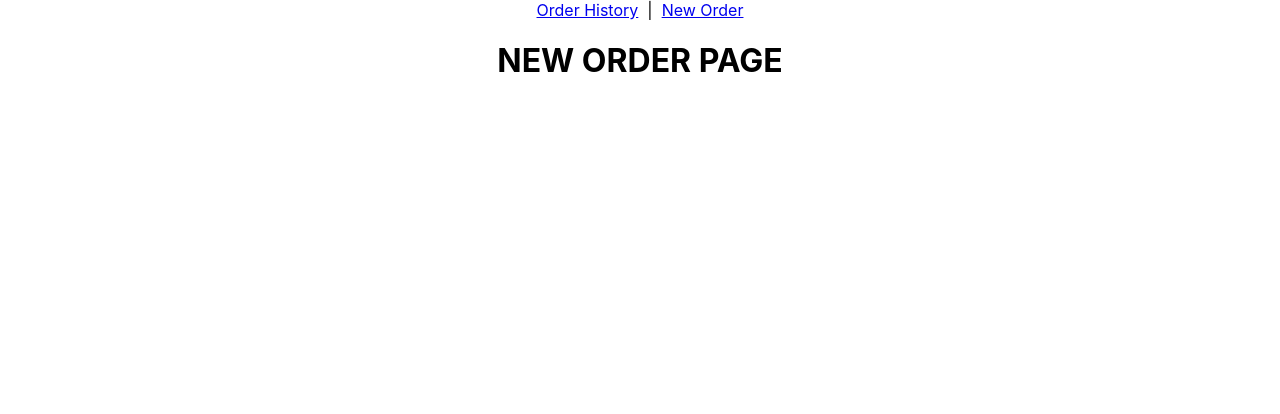
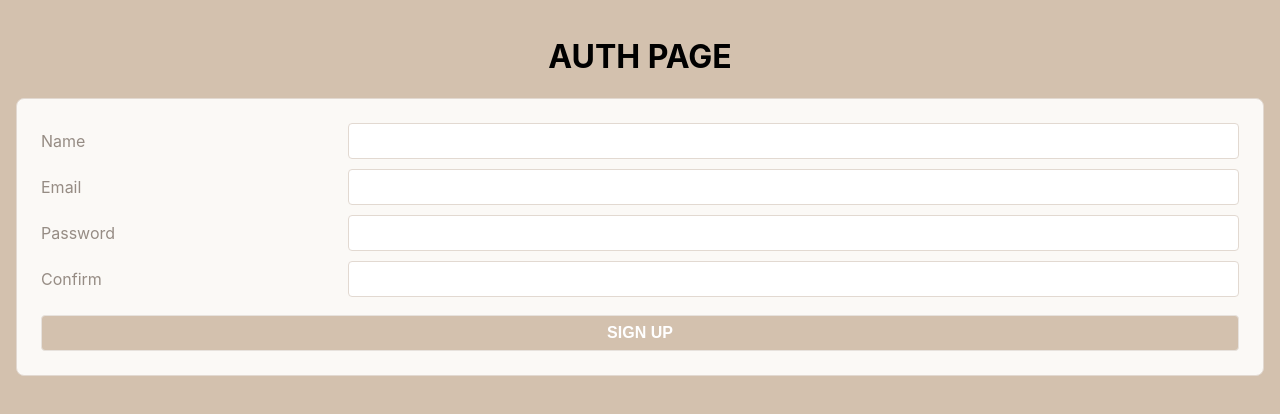
Before and after one commit to seraficaj/607-sei-cafe, a React (Create React App) app: page /orders/new in a window 1280 px wide. Shown: the top 414 px of the page. Built offline with nearby package versions, Linux system fonts and the light colour scheme.

Commit message:
add user service

```diff
--- /dev/null
+++ b/src/components/SignUpForm/SignUpForm.css
@@ -0,0 +1,129 @@
+:root {
+  --white: #FFFFFF;
+  --tan-1: #FBF9F6;
+  --tan-2: #E7E2DD;
+  --tan-3: #E2D9D1;
+  --tan-4: #D3C1AE;
+  --orange: #F67F00;
+  --text-light: #968c84;
+  --text-dark: #615954;
+}
+*, *:before, *:after {
+  box-sizing: border-box;
+}
+body {
+  margin: 0;
+  font-family: -apple-system, BlinkMacSystemFont, 'Segoe UI', 'Roboto', 'Oxygen',
+  'Ubuntu', 'Cantarell', 'Fira Sans', 'Droid Sans', 'Helvetica Neue',
+  sans-serif;
+  -webkit-font-smoothing: antialiased;
+  -moz-osx-font-smoothing: grayscale;
+  background-color: var(--tan-4);
+  padding: 2vmin;
+  height: 100vh;
+}
+code {
+  font-family: source-code-pro, Menlo, Monaco, Consolas, 'Courier New',
+    monospace;
+}
+#root {
+  height: 100%;
+}
+.align-ctr {
+  text-align: center;
+}
+.align-rt {
+  text-align: right;
+}
+.smaller {
+  font-size: smaller;
+}
+.flex-ctr-ctr {
+  display: flex;
+  justify-content: center;
+  align-items: center;
+}
+.flex-col {
+  flex-direction: column;
+}
+.flex-j-end {
+  justify-content: flex-end;
+}
+.scroll-y {
+  overflow-y: scroll;
+}
+.section-heading {
+  display: flex;
+  justify-content: space-around;
+  align-items: center;
+  background-color: var(--tan-1);
+  color: var(--text-dark);
+  border: .1vmin solid var(--tan-3);
+  border-radius: 1vmin;
+  padding: .6vmin;
+  text-align: center;
+  font-size: 2vmin;
+}
+.form-container {
+  padding: 3vmin;
+  background-color: var(--tan-1);
+  border: .1vmin solid var(--tan-3);
+  border-radius: 1vmin;
+}
+p.error-message {
+  color: var(--orange);
+  text-align: center;
+}
+form {
+  display: grid;
+  grid-template-columns: 1fr 3fr;
+  gap: 1.25vmin;
+  color: var(--text-light);
+}
+label {
+  font-size: 2vmin;
+  display: flex;
+  align-items: center;
+}
+input {
+  padding: 1vmin;
+  font-size: 2vmin;
+  border: .1vmin solid var(--tan-3);
+  border-radius: .5vmin;
+  color: var(--text-dark);
+  background-image: none !important; /* prevent lastpass */
+  outline: none;
+}
+input:focus {
+  border-color: var(--orange);
+}
+button, a.button {
+  margin: 1vmin;
+  padding: 1vmin;
+  color: var(--white);
+  background-color: var(--orange);
+  font-size: 2vmin;
+  font-weight: bold;
+  text-decoration: none;
+  text-align: center;
+  border: .1vmin solid var(--tan-2);
+  border-radius: .5vmin;
+  outline: none;
+  cursor: pointer;
+}
+button.btn-sm {
+  font-size: 1.5vmin;
+  padding: .6vmin .8vmin;
+}
+button.btn-xs {
+  font-size: 1vmin;
+  padding: .4vmin .5vmin;
+}
+button:disabled, form:invalid button[type="submit"] {
+  cursor: not-allowed;
+  background-color: var(--tan-4);
+}
+button[type="submit"] {
+  grid-column: span 2;
+  margin: 1vmin 0 0;
+}
--- /dev/null
+++ b/src/components/SignUpForm/SignUpForm.jsx
@@ -0,0 +1,72 @@
+import { Component } from "react";
+import "./SignUpForm.css"
+
+export default class SignUpForm extends Component {
+	state = {
+		name: "",
+		email: "",
+		password: "",
+		confirm: "",
+		error: "",
+	};
+
+  handleChange = evt => {
+    this.setState({
+      [evt.target.name]: evt.target.value,
+      error: '',
+    });
+  };
+
+  handleSubmit = evt => {
+    evt.preventDefault();
+    alert(JSON.stringify(this.state));
+  }
+
+	render() {
+		const disable = this.state.password !== this.state.confirm;
+		return (
+			<div>
+				<div className="form-container">
+					<form autoComplete="off" onSubmit={this.handleSubmit}>
+						<label>Name</label>
+						<input
+							type="text"
+							name="name"
+							value={this.state.name}
+							onChange={this.handleChange}
+							required
+						/>
+						<label>Email</label>
+						<input
+							type="email"
+							name="email"
+							value={this.state.email}
+							onChange={this.handleChange}
+							required
+						/>
+						<label>Password</label>
+						<input
+							type="password"
+							name="password"
+							value={this.state.password}
+							onChange={this.handleChange}
+							required
+						/>
+						<label>Confirm</label>
+						<input
+							type="password"
+							name="confirm"
+							value={this.state.confirm}
+							onChange={this.handleChange}
+							required
+						/>
+						<button type="submit" disabled={disable}>
+							SIGN UP
+						</button>
+					</form>
+				</div>
+				<p className="error-message">&nbsp;{this.state.error}</p>
+			</div>
+		);
+	}
+}
--- a/src/pages/App/App.jsx
+++ b/src/pages/App/App.jsx
@@ -7,7 +7,7 @@
 import "./App.css";
 
 function App() {
-  const [user, setUser] = useState({});
+  const [user, setUser] = useState(null);
 
   return (
     <main className="App">
--- a/src/pages/AuthPage/AuthPage.jsx
+++ b/src/pages/AuthPage/AuthPage.jsx
@@ -1,8 +1,12 @@
 import {useState} from "react";
+import SignUpForm from "../../components/SignUpForm/SignUpForm";
 
 const AuthPage = () => {
   return(
+    <main>
     <h1>AUTH PAGE</h1>
+    <SignUpForm />
+    </main>
   )
 }
 
```
Also changed, not shown: src/utilities/users-api.js (added), src/utilities/users-service.js (added).
